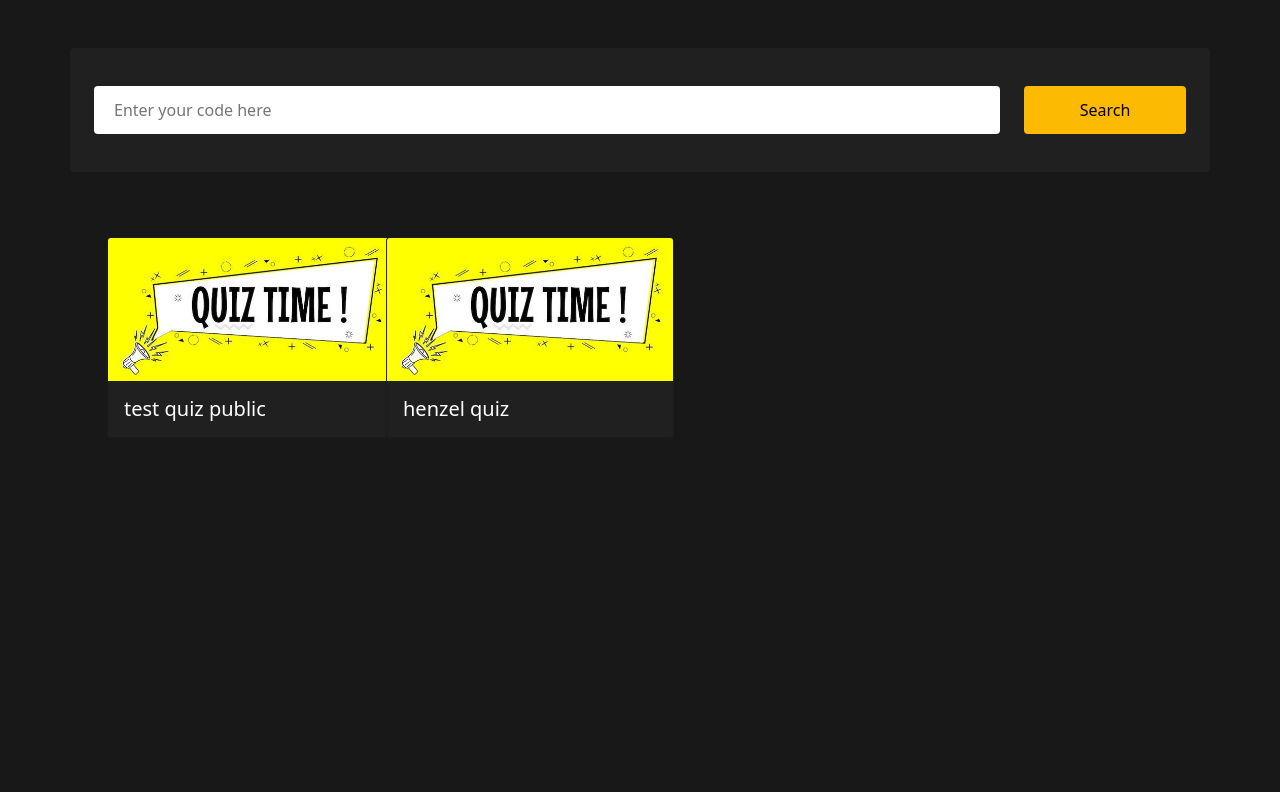
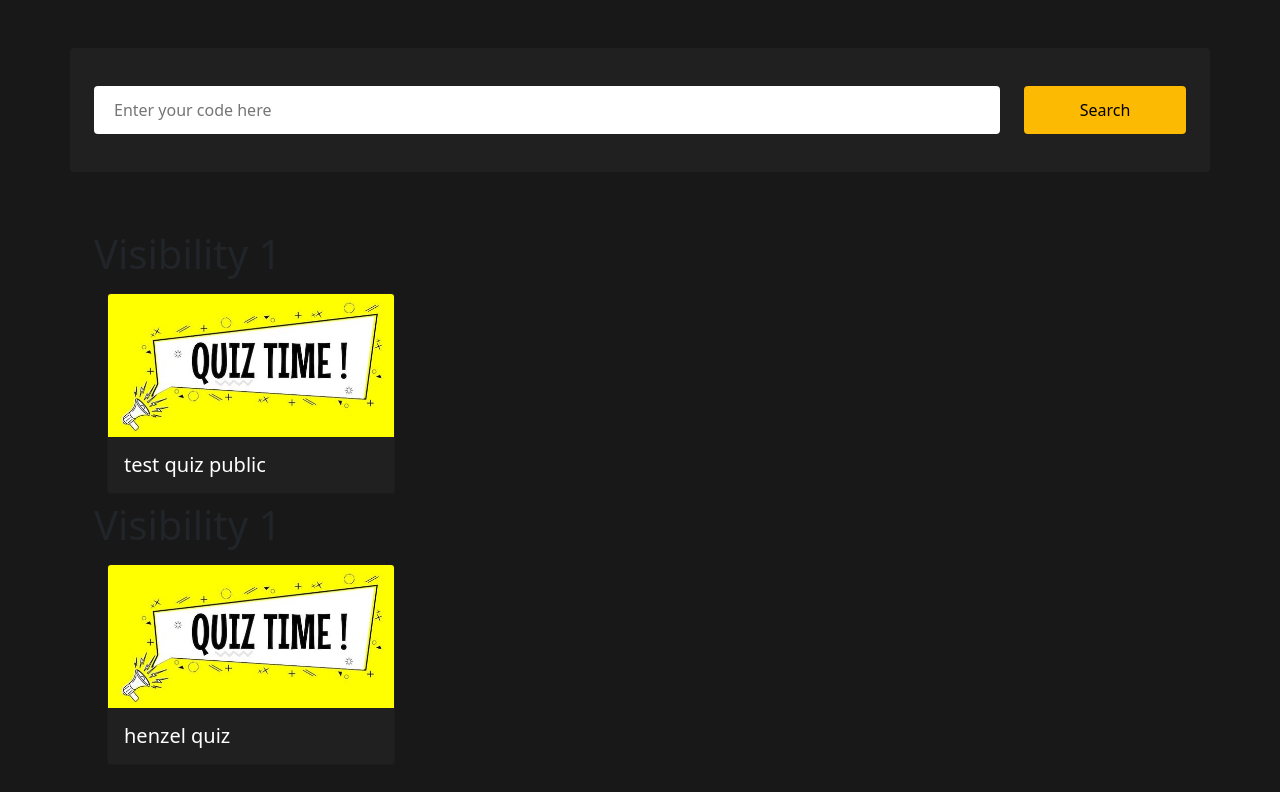
Before and after one commit to henzelss/QuizGuard, a Flask app: page /quizbank in a window 1280 px wide. Shown: the part 62-854 px from the top of the page. Before the commit the page ends 483 px from the top, so only its background shows below. Run offline with Flask 3, Linux system fonts and the light colour scheme; a user stored in the database is signed in; some libraries are stand-ins or nearby versions.

Commit message:
some fixes in the quizbank

```diff
--- a/website/templates/quizbank.html
+++ b/website/templates/quizbank.html
@@ -27,6 +27,7 @@
     <div class="container mt-5 rounded" >
         <div class="row">
             {% for quiz, firstname, lastname in quiz_list if quiz.visibility == 1%}
+                <h1>Visibility {{ quiz.visibility }}</h1>
                 <div class="col-md-3 col-sm-6 col-12">
                     <button class="btn text-start shadow-none"  data-bs-toggle="modal" data-bs-target="#quiz{{ quiz.id }}">
                         <div class="card bg-night" style="width: 18rem;">
```
